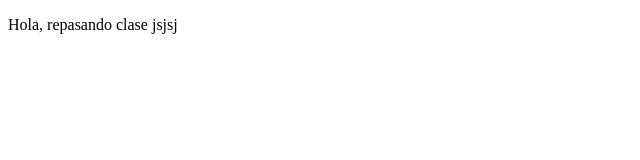
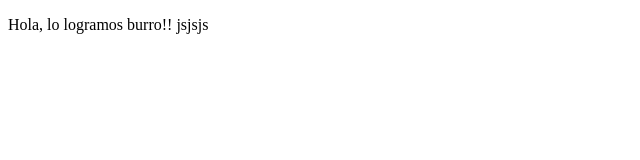
Before and after one commit to GaelFrancisco/proyectoDemoCursoPrework, a plain HTML site: page index.html in a window 1280 px wide. Shown: the full height of the page, 0-640 px from the left. Drawn offline with Linux system fonts and the light colour scheme.

Commit message:
cambios agregamos nueva frase

```diff
--- a/index.html
+++ b/index.html
@@ -7,6 +7,6 @@
     <title>Hola Mundo</title>
 </head>
 <body>
-    <p>Hola, repasando clase jsjsj</p>
+    <p>Hola, lo logramos burro!! jsjsjs</p>
 </body>
 </html>
```
